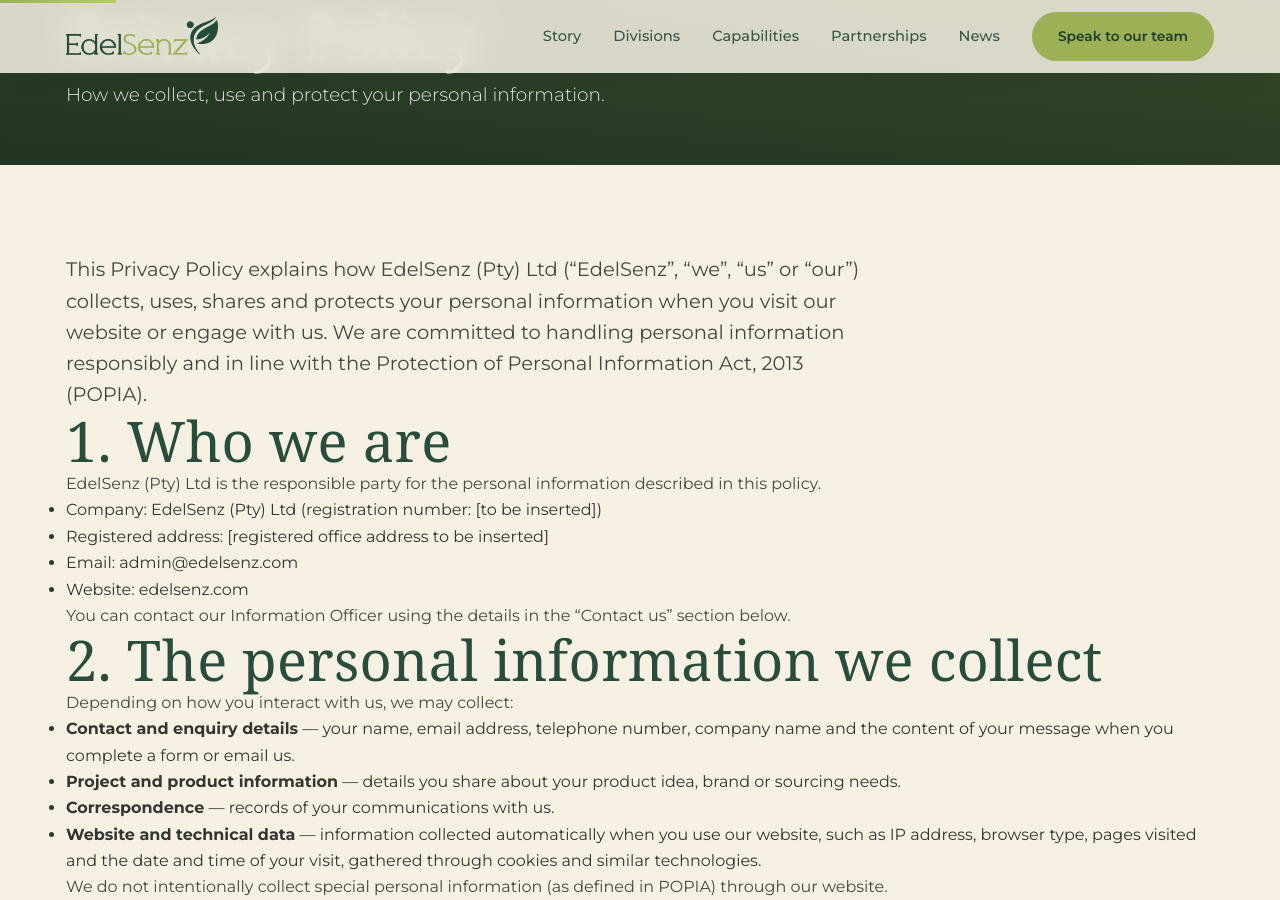
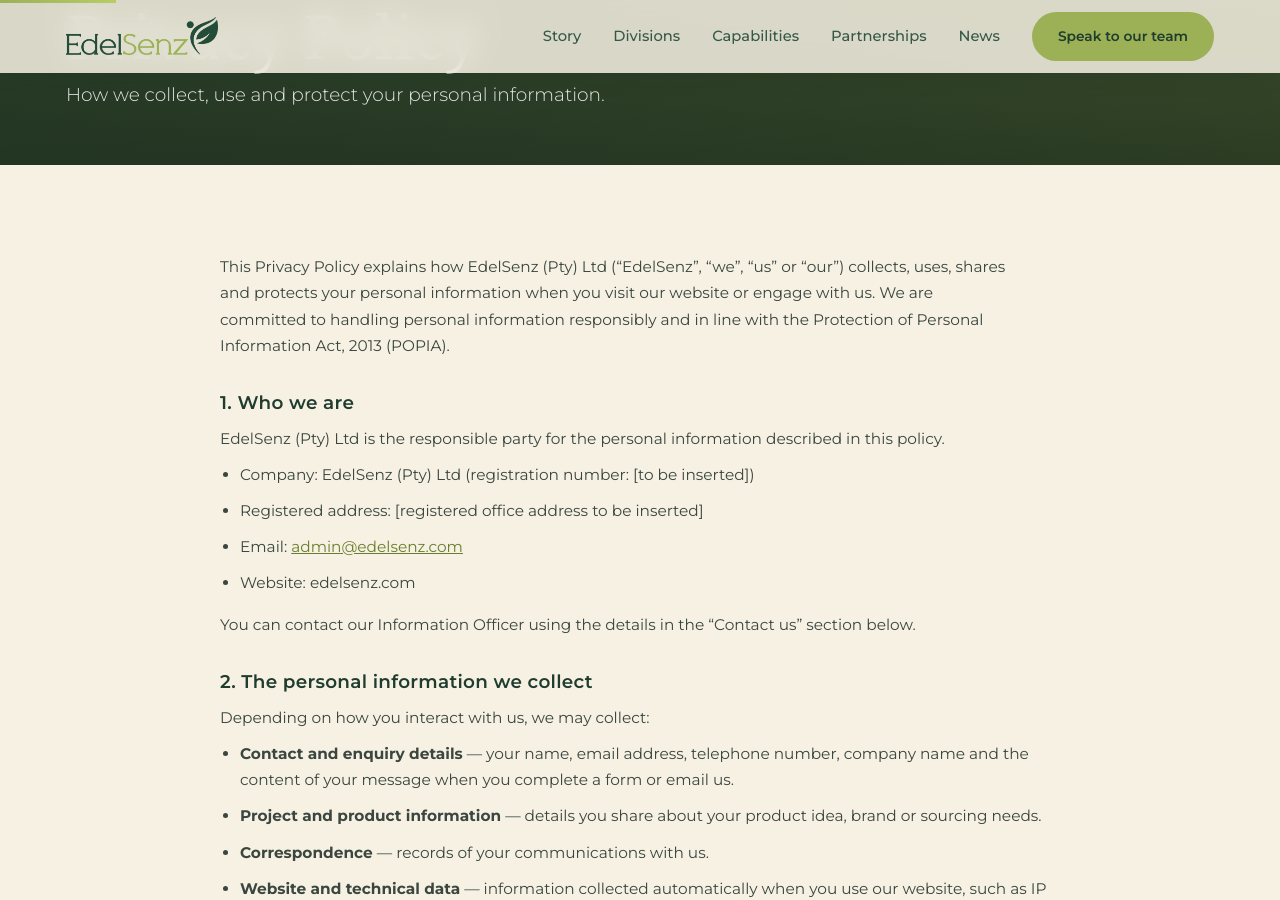
Before and after one commit to yolandeschulz/edelsenz-website, a Jekyll site: the page built from privacy-policy.html, in a window 1280 px wide and 900 px high, scrolled down 279 px. Built offline with Jekyll 4.4.1, drawn with Linux system fonts in a browser that asks for light colours; some web fonts are replaced; some of the changed text lies outside the part shown.

Commit message:
Fix footer blurb punctuation and add missing .legal CSS to privacy-policy page
Co-Authored-By: Claude Sonnet 5 <noreply@anthropic.com>

```diff
--- a/_data/content.yml
+++ b/_data/content.yml
@@ -119,5 +119,5 @@ contact:
   lead: "Tell us about your product idea, brand or sourcing need — and we&rsquo;ll take it from concept to counter."
   email: "admin@edelsenz.com"
 footer:
-  blurb: "A South African technical ingredient and innovation partner — science-backed nutrition, ethical sourcing and 35+ years of experience."
+  blurb: "A South African technical ingredient and innovation partner, science-backed nutrition, ethical sourcing and 35+ years of experience."
   tagline: "Essential Solutions. Exceptional Results."
--- a/privacy-policy.html
+++ b/privacy-policy.html
@@ -3,6 +3,14 @@ layout: page
 title: "Privacy Policy — EdelSenz"
 description: "How EdelSenz (Pty) Ltd collects, uses, shares and protects your personal information, in line with South Africa's Protection of Personal Information Act (POPIA)."
 ---
+<style>
+.legal{max-width:840px;margin:0 auto}
+.legal h2{font-family:"Montserrat",sans-serif;font-weight:600;font-size:1.15rem;line-height:1.35;margin:32px 0 10px;color:#1f3c2f}
+.legal p,.legal li{font-size:.96rem;line-height:1.7;margin:0 0 10px;color:#3a463f}
+.legal ul{padding-left:20px;margin:0 0 16px}
+.legal a{color:#6b7d2e;text-decoration:underline}
+.legal .updated{margin-top:34px;padding-top:16px;border-top:1px solid #e4e0d3;font-size:.85rem;color:#6a6a6a}
+</style>
 <section class="subhero">
   <div class="sh-bg dg3"></div>
   <div class="wrap">
```
